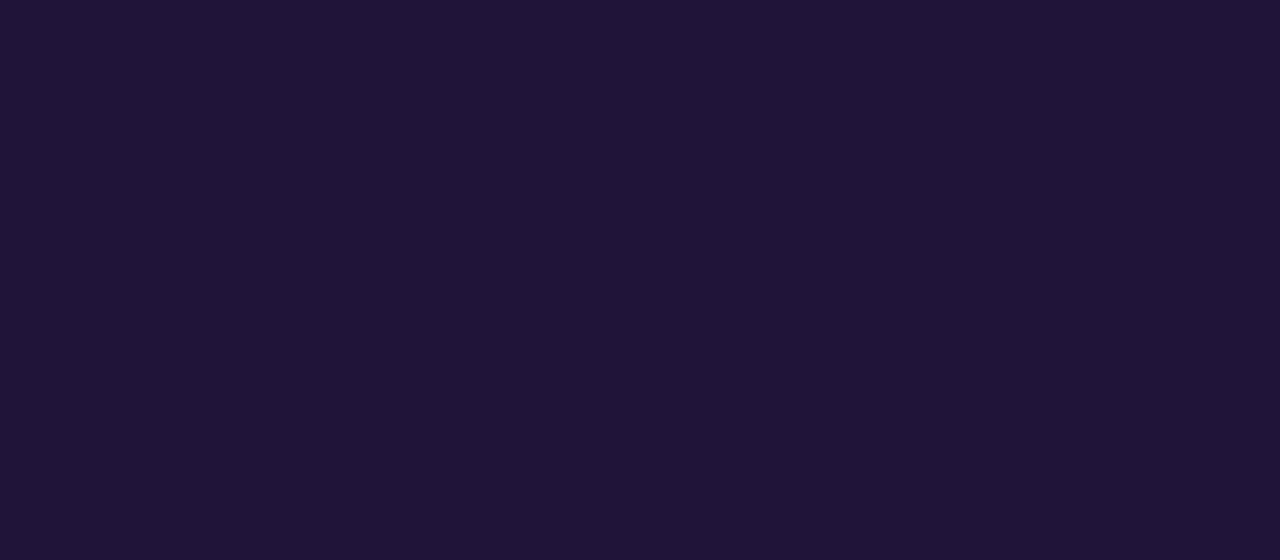
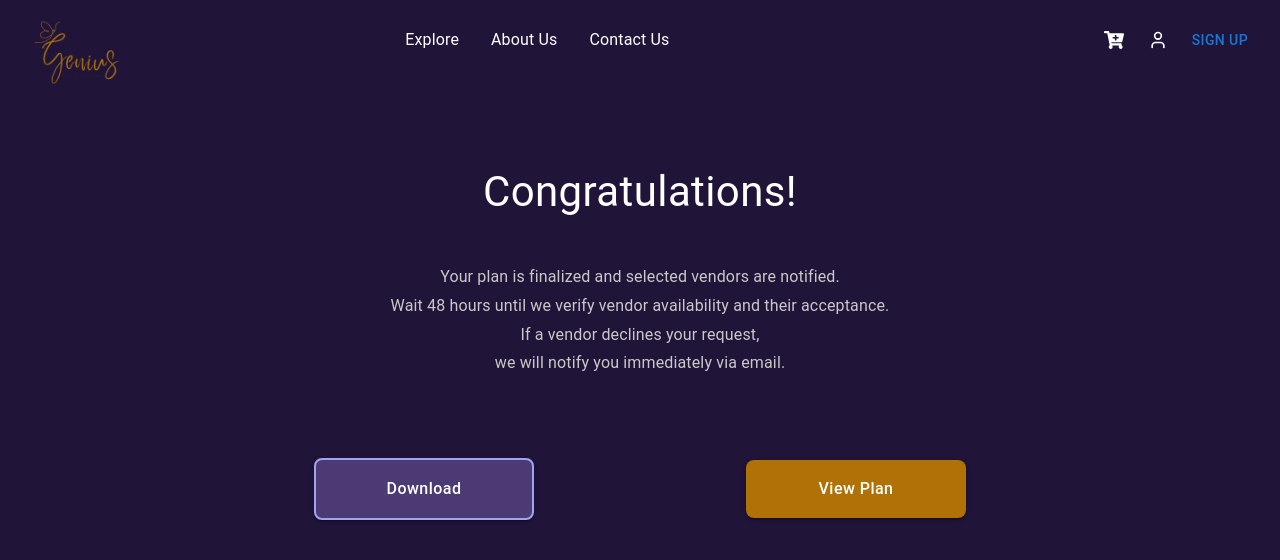
Before and after one commit to Genius-Dream-to-Reality/genius-frontend, a React (Create React App) app: page /eventplaning-completed in a window 1280 px wide. Before the commit this address had no page. Shown: the top 560 px of the page. Built offline with nearby package versions, Linux system fonts and the light colour scheme.

Commit message:
GN-52 - Event Planning Finalizing Page

```diff
--- a/src/App.js
+++ b/src/App.js
@@ -10,6 +10,7 @@ import EventPlanningForm from "./components/event-planning/EventPlanningForm";
 import VendorAccountForm from "./components/vendor-account/VendorAccountForm";
 import RegisterOTP from "./components/auth/RegisterOTP";
 import RegisterCompleted from "./components/auth/RegisterCompleted";
+import EventPlanningCompletion from "./components/event-planning/EvenPlanningCompletion";
 
 function App() {
   return (
@@ -25,6 +26,7 @@ function App() {
             <Route path="vendor-account" element={<VendorAccountForm/>} />
             <Route path="register-otp" element={<RegisterOTP />} />
             <Route path="register-completed" element={<RegisterCompleted />} />
+            <Route path="eventplaning-completed" element={<EventPlanningCompletion />} />
         </Routes>
       </Router>
     </ThemeProvider>
--- /dev/null
+++ b/src/components/event-planning/EvenPlanningCompletion.jsx
@@ -0,0 +1,94 @@
+import React from "react";
+import { useNavigate } from "react-router-dom";
+import { ThemeProvider, Grid, Typography, Button, useTheme } from "@mui/material";
+import Header from "../../layout/Header";
+
+const EventPlanningCompletion = () => {
+    const navigate = useNavigate();
+    const theme = useTheme();
+
+    const handleDownload = () => {
+        console.log("handle download!") //todo
+    };
+
+    const handleViewEvent = () => {
+        console.log("handle download!") //todo
+        // navigate("/register");
+    };
+
+    const styles = {
+        container: {
+            textAlign: "center",
+            paddingTop: "80px",
+        },
+        heading: {
+            fontSize: "42px",
+            marginBottom: "40px",
+        },
+        paragraph: {
+            fontSize: "16px",
+            color: "#cac9c9",
+            marginBottom: "80px",
+            lineHeight: "1.8",
+        },
+        button: {
+            padding: "15px 30px",
+            fontSize: "16px",
+            borderRadius: "8px",
+            width: "220px",
+            textTransform: "none",
+        },
+        downloadButton: {
+            backgroundColor: "#4C3A74",
+            color: "#FFFFFF",
+            border: "2px solid #a0a5ee",
+        },
+        viewButton: {
+            backgroundColor: "#B07207",
+            color: "#FFFFFF",
+        },
+    };
+
+    return (
+        <ThemeProvider theme={theme}>
+            <Grid container>
+                <Header />
+                <Grid item xs={12} md={12} style={styles.container}>
+                    <Typography style={styles.heading}>Congratulations!</Typography>
+                    <Typography style={styles.paragraph}>
+                        Your plan is finalized and selected vendors are notified.
+                        <br />
+                        Wait 48 hours until we verify vendor availability and their acceptance.
+                        <br />
+                        If a vendor declines your request,
+                        <br />
+                        we will notify you immediately via email.
+                    </Typography>
+
+                    <Grid container justifyContent="center" alignItems="center" spacing={2}>
+                        <Grid item xs={12} md={4} style={{ textAlign: "center" }}>
+                            <Button
+                                variant="contained"
+                                style={{ ...styles.button, ...styles.downloadButton }}
+                                onClick={() => handleDownload()}
+                            >
+                                Download
+                            </Button>
+                        </Grid>
+                        <Grid item xs={12} md={4} style={{ textAlign: "center" }}>
+                            <Button
+                                variant="contained"
+                                style={{ ...styles.button, ...styles.viewButton }}
+                                onClick={() => handleViewEvent()}
+                            >
+                                View Plan
+                            </Button>
+                        </Grid>
+                    </Grid>
+                </Grid>
+            </Grid>
+        </ThemeProvider>
+    );
+};
+
+export default EventPlanningCompletion;
--- a/src/components/event-planning/EventPlanningForm.jsx
+++ b/src/components/event-planning/EventPlanningForm.jsx
@@ -104,7 +104,7 @@ const EventPlanningForm = () => {
     setOpenFinalizingPopup(true);
     setTimeout(() => {
       setOpenFinalizingPopup(false);
-      navigate("/register");
+      navigate("/eventplaning-completed");
     }, 4000);
   };
 
```
